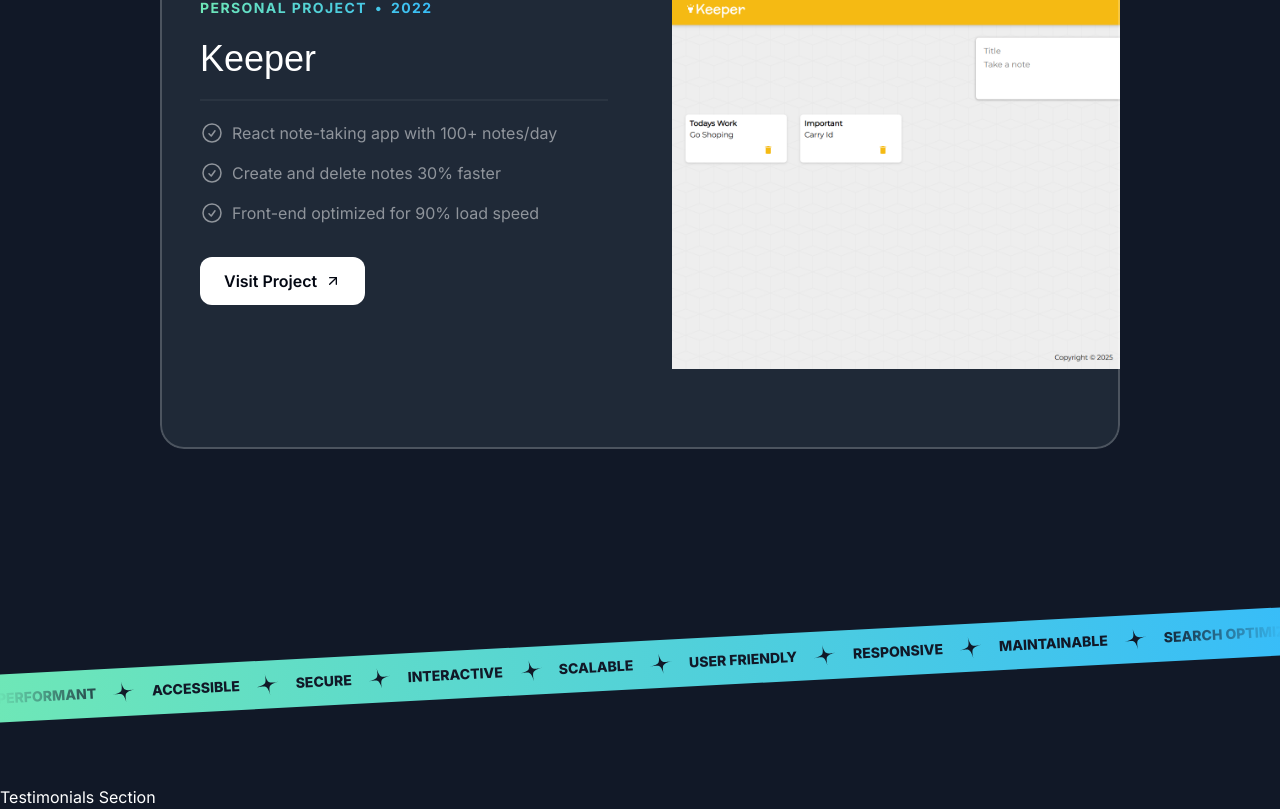
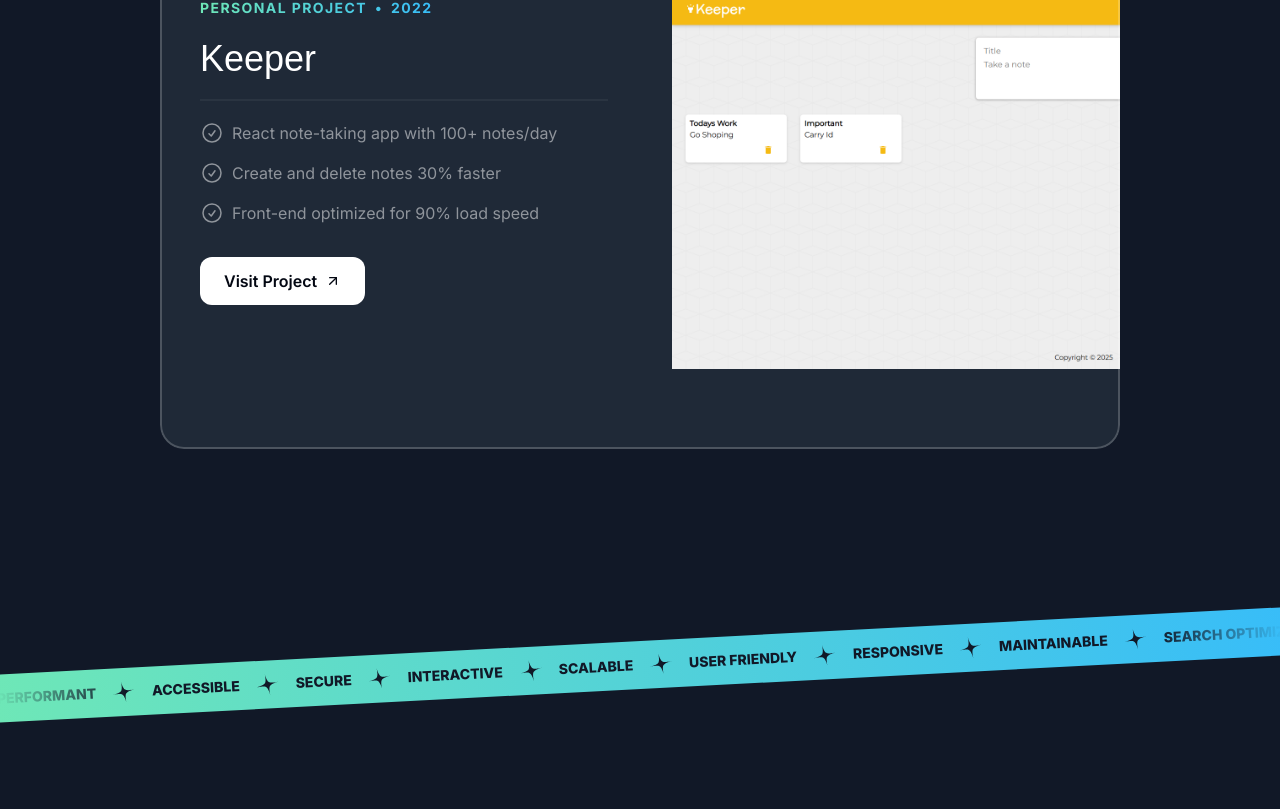
Before and after one commit to aniket1251/portfolio, a Next.js app: page / in a window 1280 px wide. Shown: the part 3181-3990 px from the top of the page. After the commit the page ends 3966 px from the top, so only its background shows below. Built offline with nearby package versions, Linux system fonts and the light colour scheme; a web font is replaced by a local one.

Commit message:
start contactSection

```diff
--- a/src/app/page.tsx
+++ b/src/app/page.tsx
@@ -1,3 +1,5 @@
+import { AboutSection } from "@/sections/About";
+import { ContactSection } from "@/sections/Contact";
 import { Header } from "@/sections/Header";
 import { HeroSection } from "@/sections/Hero";
 import { ProjectsSection } from "@/sections/Projects";
@@ -11,7 +13,9 @@ export default function Home() {
       <HeroSection/>
       <ProjectsSection/>
       <TapeSection/>
-      <TestimonialsSection/>
+      {/* <TestimonialsSection/>
+      <AboutSection/> */}
+      <ContactSection/>
     </div>
   );
 }
--- a/src/sections/Contact.tsx
+++ b/src/sections/Contact.tsx
@@ -1,3 +1,7 @@
 export const ContactSection = () => {
-  return <div>Contact Section</div>;
+  return (
+    <div>
+
+    </div>
+  );
 };
```
